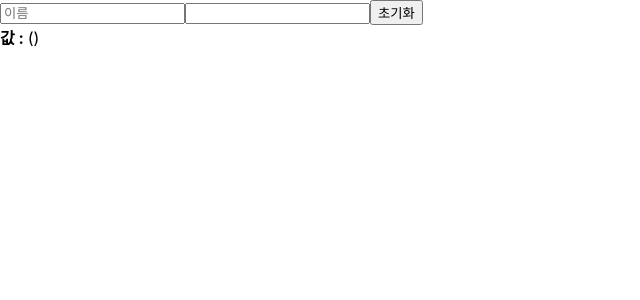
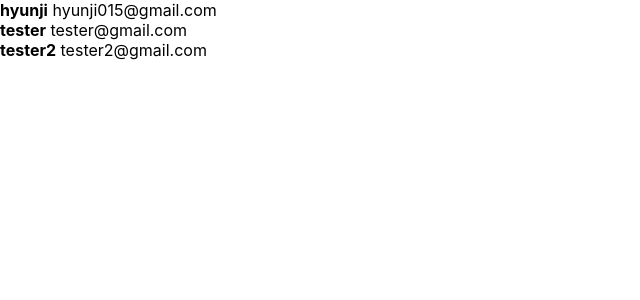
Before and after one commit to LeeHyunji/old-project, a React (Create React App) app in the folder begin-react/: page / in a window 1280 px wide. Shown: the top 300 px of the page, without its empty margins (0-640 px from the left). Built offline with nearby package versions, Linux system fonts and the light colour scheme.

Commit message:
begin-react : 배열 렌더링

```diff
--- a/begin-react/src/App.js
+++ b/begin-react/src/App.js
@@ -1,10 +1,10 @@
 import logo from './logo.svg';
-import InputSample from './InputSample';
+import UserList from './UserList';
 import './App.css';
 
 function App(){
   return (
-    <InputSample></InputSample>
+    <UserList></UserList>
   );
 }
 
--- /dev/null
+++ b/begin-react/src/UserList.js
@@ -0,0 +1,49 @@
+import React from 'react';
+
+
+
+function User({user}){
+    return(
+        <div>
+            <b>{user.username}</b> <span>{user.email}</span>
+        </div>
+    )
+}
+function UserList(){
+    const users = [
+        {
+            id : 1,
+            username : "hyunji",
+            email : "hyunji015@gmail.com"
+        },
+        {
+            id : 2,
+            username : "tester",
+            email : "tester@gmail.com"
+        },
+        {
+            id : 3,
+            username : "tester2",
+            email : "tester2@gmail.com"
+        }
+    ]
+    return (
+        <div>
+            {/* <User user={users[0]}/>
+            <User user={users[1]}/>
+            <User user={users[2]}/> */}
+
+            {
+                users.map(
+                    (user) => (<User user={user} key={user.id}/>)
+                )
+                //만약 고유 key가 없는 경우, map에서 index를 사용 - 하지만 이때는 비효율적이고, 성능 개선이 되지 않는다.
+                // users.map(
+                //      (user,index) => (<User user={user} key={index}/>)
+                //)
+            }
+        </div>
+    )
+}
+
+export default UserList;
```
